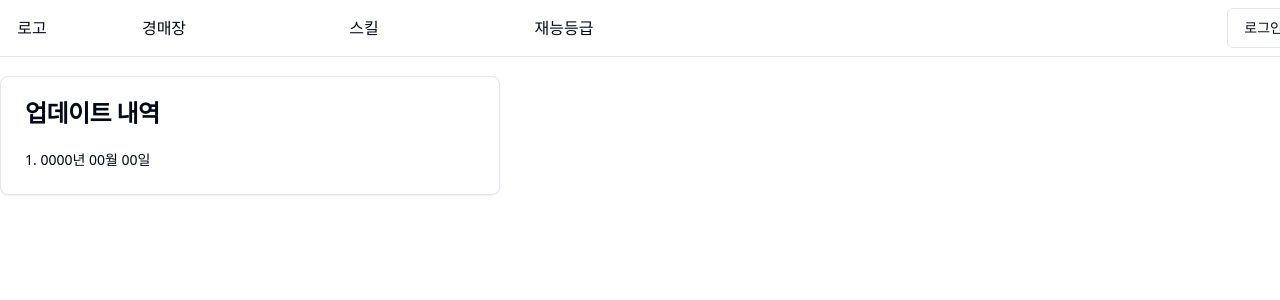
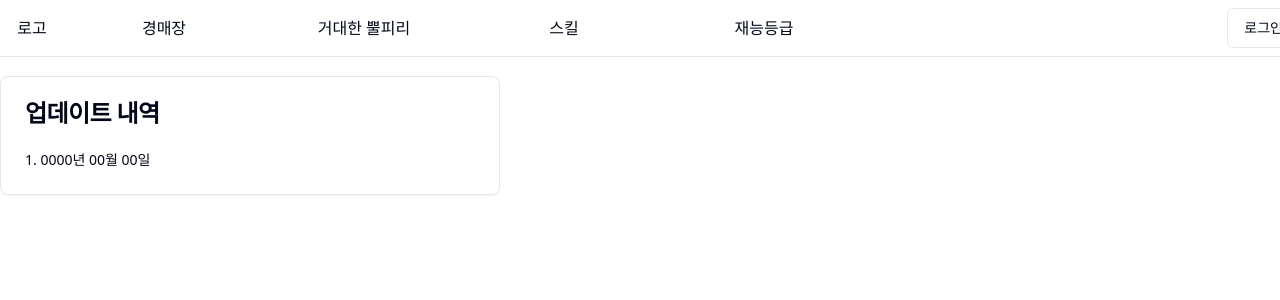
Before and after one commit to audrhks29/mabi-auction, a Next.js app: page / in a window 1280 px wide. Shown: the top 300 px of the page. Built offline with nearby package versions, Linux system fonts and the light colour scheme; no server answers.

Commit message:
Fix: 헤더 수정

```diff
--- a/src/components/layout/Header.tsx
+++ b/src/components/layout/Header.tsx
@@ -10,8 +10,9 @@ interface MenuTypes {
 
 const menusArray = [
   { id: 1, text: "경매장", link: "/auction" },
-  { id: 2, text: "스킬", link: "/skill" },
-  { id: 3, text: "재능등급", link: "/grade" },
+  { id: 2, text: "거대한 뿔피리", link: "/bighornofshout" },
+  { id: 3, text: "스킬", link: "/skill" },
+  { id: 4, text: "재능등급", link: "/grade" },
 ];
 
 function NavMenu({ menu }: { menu: MenuTypes }) {
```
